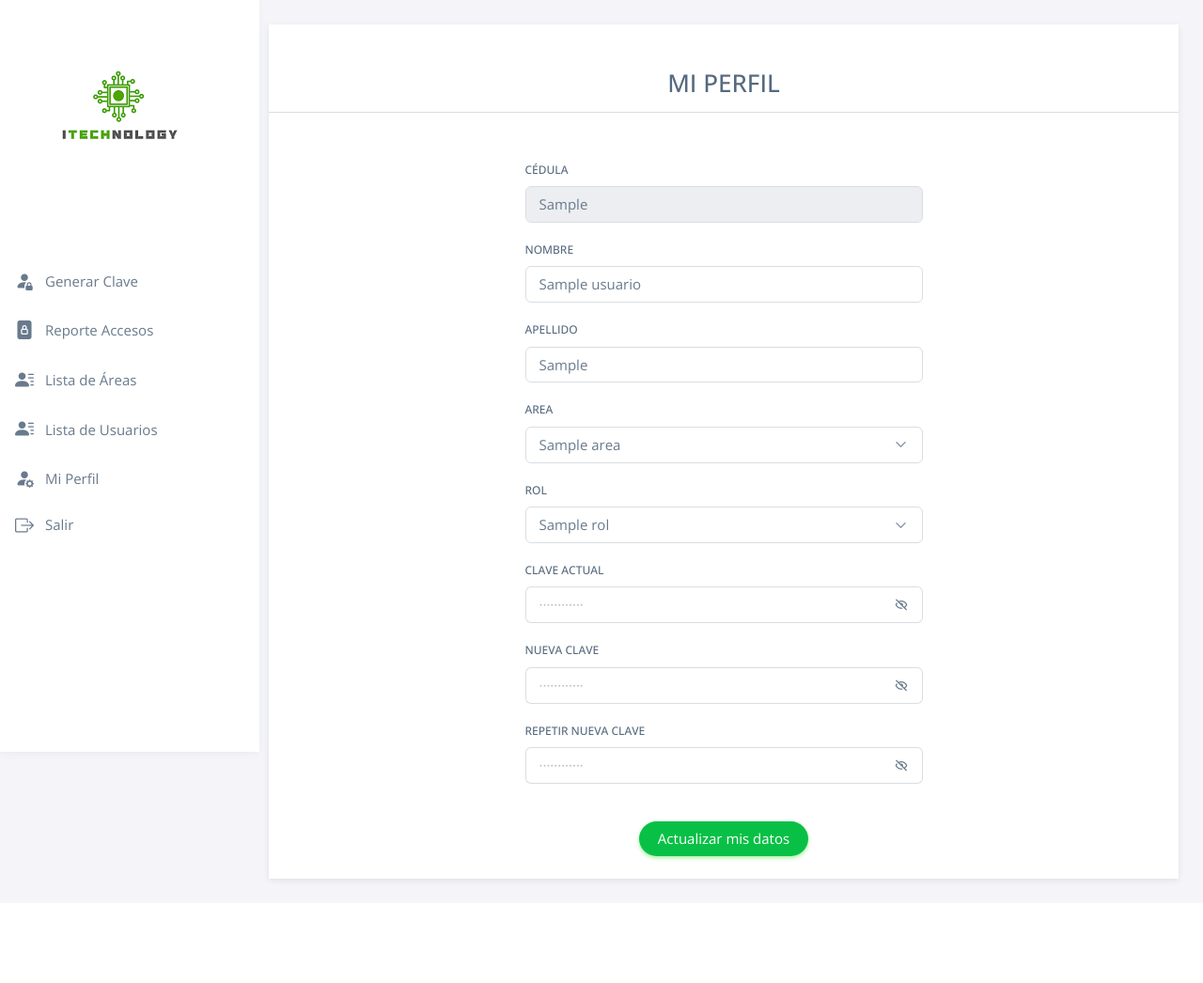
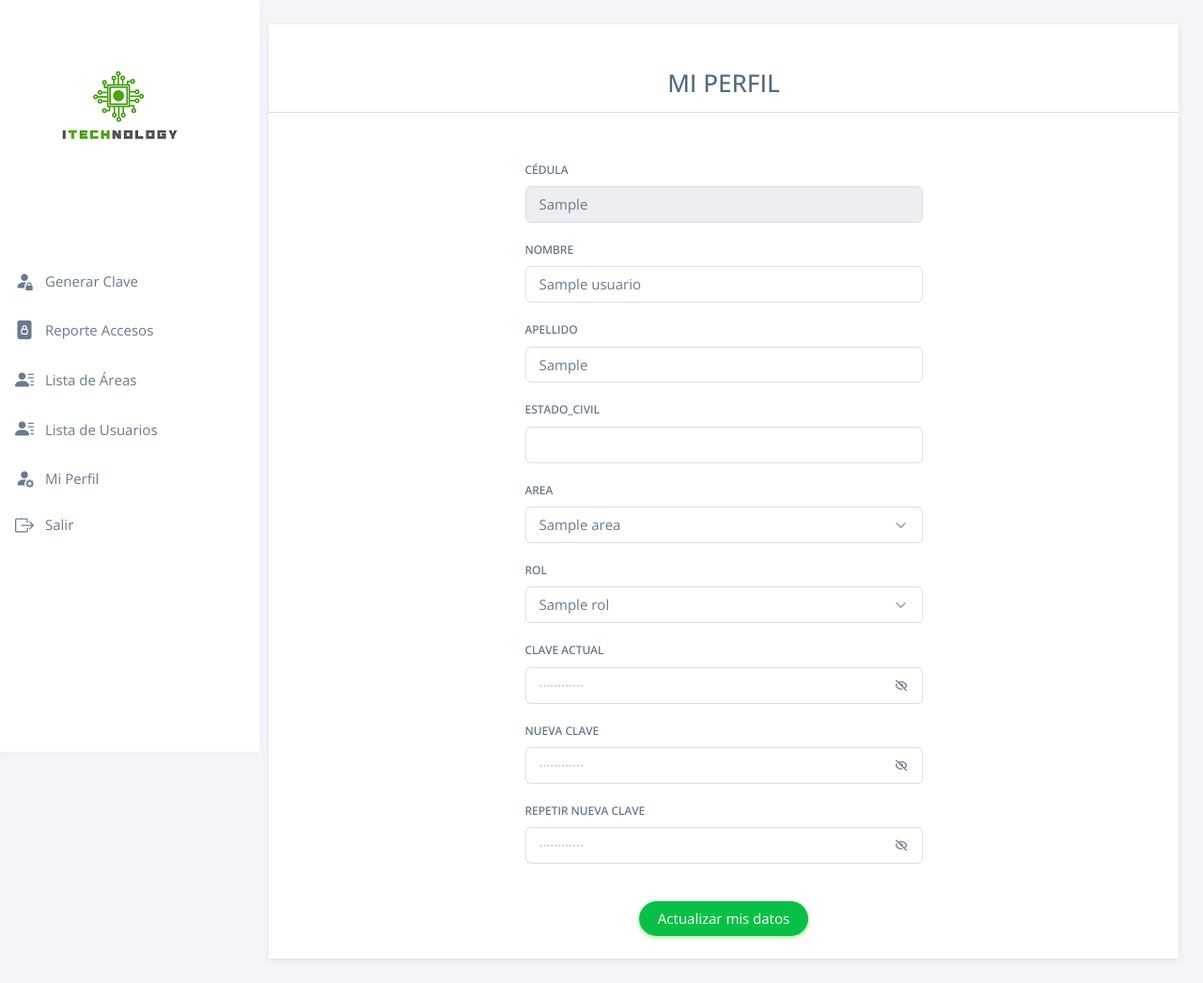
Before and after one commit to Paul-Tuba/proyecto_data, a Flask app: page /mi-perfil/1 in a window 1280 px wide. Shown: the whole page at 94% size. Before the commit the page ends 941 px from the top, so only its background shows below. Run offline with Flask 3, Linux system fonts and the light colour scheme; the visitor is signed in with stand-in values (Sample User, id 1); tables that the repository leaves empty or names only in its code hold one stand-in row (values such as "Sample post"); data that the repository does not hold is empty; some libraries are stand-ins or nearby versions.

Commit message:
nuevo campo

```diff
--- a/my-app/templates/public/perfil/perfil.html
+++ b/my-app/templates/public/perfil/perfil.html
@@ -43,6 +43,15 @@
               type="text"
               name="surname"
               value="{{ info_perfil_session[0]['apellido_usuario'] }}"
+              />
+          </div>
+          <div class="mb-3">
+            <label for="surname" class="form-label">estado_civil</label>
+            <input
+              class="form-control"
+              type="text"
+              name="surname"
+              value="{{ info_perfil_session[0]['estado_civil'] }}"
               />
           </div>
           <div>
```
